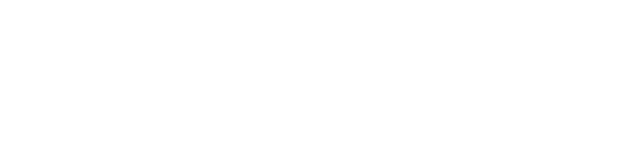
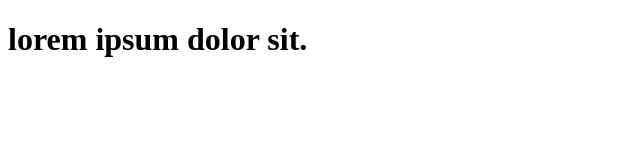
Before and after one commit to Msaimonavtch07/eliminar-segundo, a plain HTML site: page about.html in a window 1280 px wide. Shown: the whole page, without its empty margins (0-640 px from the left). Drawn offline with Linux system fonts and the light colour scheme.

Commit message:
cambie el about

```diff
--- a/about.html
+++ b/about.html
@@ -6,6 +6,8 @@
     <title>Document</title>
 </head>
 <body>
-
+    <h1>
+        lorem ipsum dolor sit.
+    </h1>
 </body>
 </html>
```
